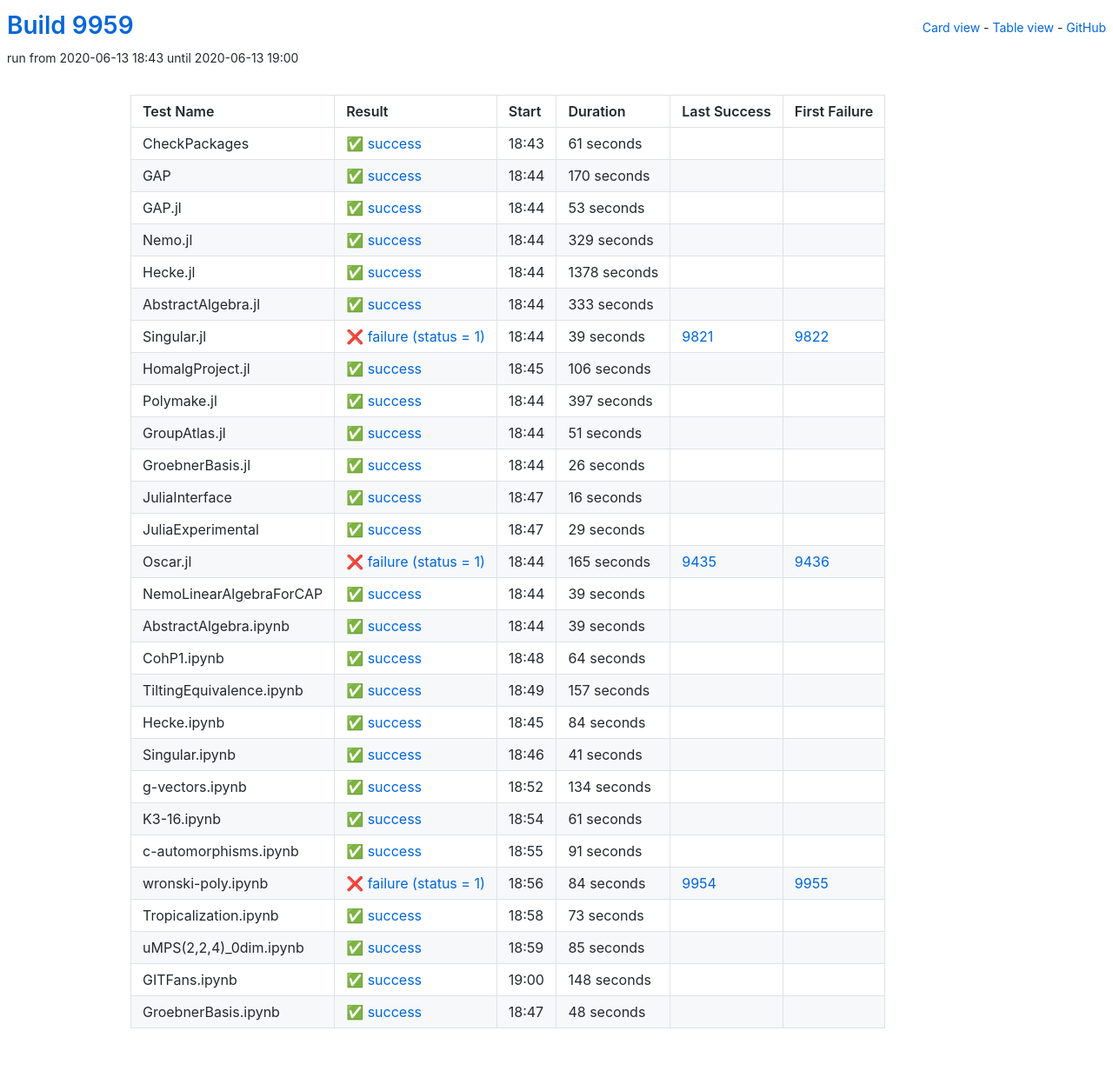
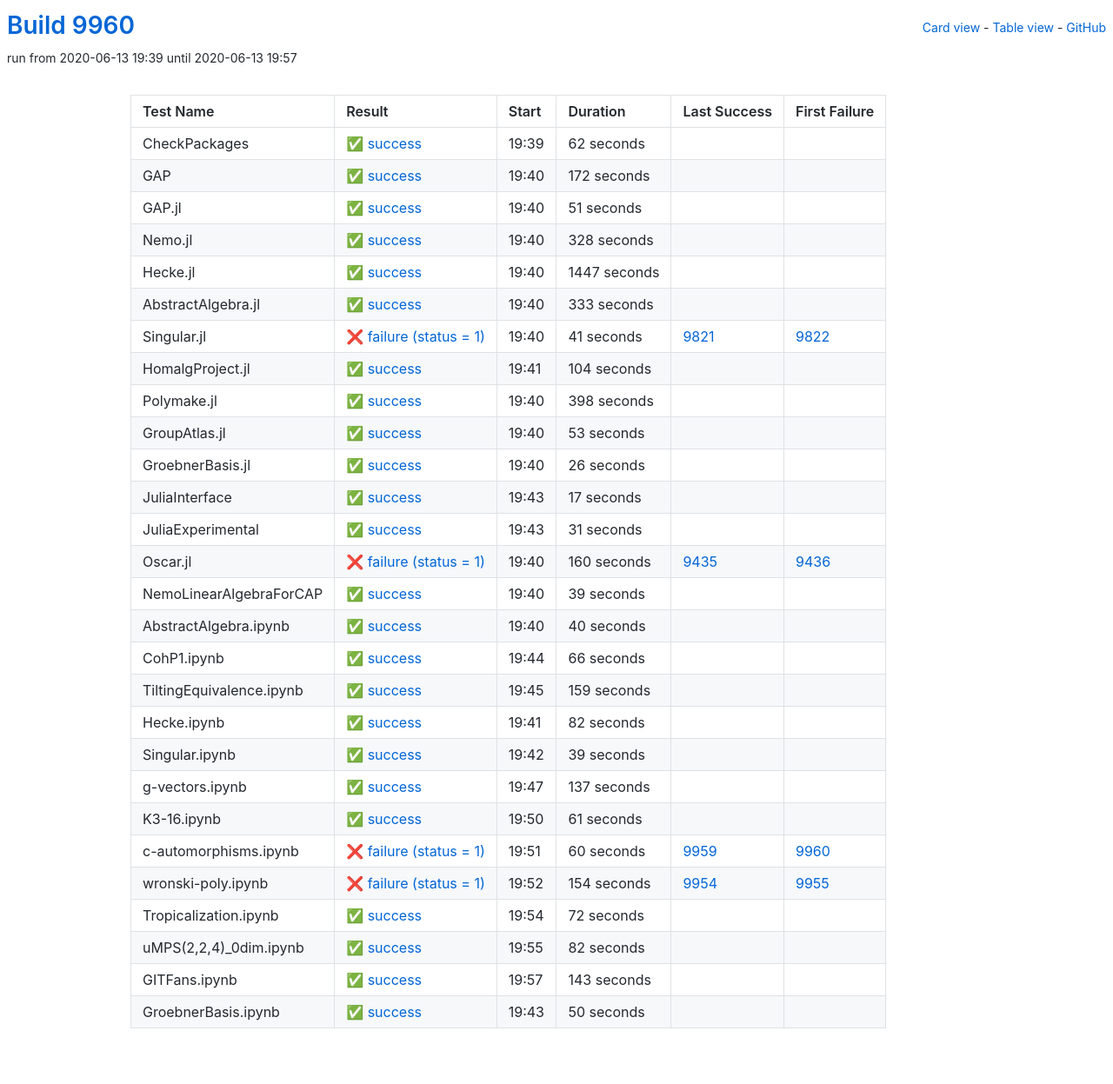
Before and after one commit to oscar-system/oscar-ci-status, a Jekyll site: the page built from table.html, in a window 1280 px wide. Shown: the whole page at 87% size. Built offline with Jekyll 4.4.1, drawn with Linux system fonts in a browser that asks for light colours.

Commit message:
Build #9960

```diff
--- a/_data/ci.yml
+++ b/_data/ci.yml
@@ -1,6 +1,6 @@
 ---
-build: 9959
-build_url: https://oscarci.mathematik.uni-kl.de/job/oscar/9959/
+build: 9960
+build_url: https://oscarci.mathematik.uni-kl.de/job/oscar/9960/
 job: oscar
 organization: oscar-system
 repo: oscar-ci-status
@@ -8,68 +8,68 @@ repourl: https://github.com/oscar-system/oscar-ci-status
 tests:
 - name: CheckPackages
   id: checkpackages
-  log: https://oscarci.mathematik.uni-kl.de/job/oscar/9959/artifact/logs/build-9959/CheckPackages.log
-  start: 2020-06-13 18:43
+  log: https://oscarci.mathematik.uni-kl.de/job/oscar/9960/artifact/logs/build-9960/CheckPackages.log
+  start: 2020-06-13 19:39
   success: true
   exitcode: 0
   status: success
-  duration: 61
+  duration: 62
   last_success: false
   last_success_url:
   first_failure: false
   first_failure_url:
 - name: GAP
   id: gap
-  log: https://oscarci.mathematik.uni-kl.de/job/oscar/9959/artifact/logs/build-9959/GAP.log
-  start: 2020-06-13 18:44
+  log: https://oscarci.mathematik.uni-kl.de/job/oscar/9960/artifact/logs/build-9960/GAP.log
+  start: 2020-06-13 19:40
   success: true
   exitcode: 0
   status: success
-  duration: 170
+  duration: 172
   last_success: false
   last_success_url:
   first_failure: false
   first_failure_url:
 - name: GAP.jl
   id: gap-jl
-  log: https://oscarci.mathematik.uni-kl.de/job/oscar/9959/artifact/logs/build-9959/GAP.jl.log
-  start: 2020-06-13 18:44
+  log: https://oscarci.mathematik.uni-kl.de/job/oscar/9960/artifact/logs/build-9960/GAP.jl.log
+  start: 2020-06-13 19:40
   success: true
   exitcode: 0
   status: success
-  duration: 53
+  duration: 51
   last_success: false
   last_success_url:
   first_failure: false
   first_failure_url:
 - name: Nemo.jl
   id: nemo-jl
-  log: https://oscarci.mathematik.uni-kl.de/job/oscar/9959/artifact/logs/build-9959/Nemo.jl.log
-  start: 2020-06-13 18:44
+  log: https://oscarci.mathematik.uni-kl.de/job/oscar/9960/artifact/logs/build-9960/Nemo.jl.log
+  start: 2020-06-13 19:40
   success: true
   exitcode: 0
   status: success
-  duration: 329
+  duration: 328
   last_success: false
   last_success_url:
   first_failure: false
   first_failure_url:
 - name: Hecke.jl
   id: hecke-jl
-  log: https://oscarci.mathematik.uni-kl.de/job/oscar/9959/artifact/logs/build-9959/Hecke.jl.log
-  start: 2020-06-13 18:44
+  log: https://oscarci.mathematik.uni-kl.de/job/oscar/9960/artifact/logs/build-9960/Hecke.jl.log
+  start: 2020-06-13 19:40
   success: true
   exitcode: 0
   status: success
-  duration: 1378
+  duration: 1447
   last_success: false
   last_success_url:
   first_failure: false
   first_failure_url:
 - name: AbstractAlgebra.jl
   id: abstractalgebra-jl
-  log: https://oscarci.mathematik.uni-kl.de/job/oscar/9959/artifact/logs/build-9959/AbstractAlgebra.jl.log
-  start: 2020-06-13 18:44
+  log: https://oscarci.mathematik.uni-kl.de/job/oscar/9960/artifact/logs/build-9960/AbstractAlgebra.jl.log
+  start: 2020-06-13 19:40
   success: true
   exitcode: 0
   status: success
@@ -80,56 +80,56 @@ tests:
   first_failure_url:
 - name: Singular.jl
   id: singular-jl
-  log: https://oscarci.mathematik.uni-kl.de/job/oscar/9959/artifact/logs/build-9959/Singular.jl.log
-  start: 2020-06-13 18:44
+  log: https://oscarci.mathematik.uni-kl.de/job/oscar/9960/artifact/logs/build-9960/Singular.jl.log
+  start: 2020-06-13 19:40
   success: false
   exitcode: 1
   status: failure
-  duration: 39
+  duration: 41
   last_success: 9821
   last_success_url: https://oscarci.mathematik.uni-kl.de/job/oscar/9821/
   first_failure: 9822
   first_failure_url: https://oscarci.mathematik.uni-kl.de/job/oscar/9822/
 - name: HomalgProject.jl
   id: homalgproject-jl
-  log: https://oscarci.mathematik.uni-kl.de/job/oscar/9959/artifact/logs/build-9959/HomalgProject.jl.log
-  start: 2020-06-13 18:45
+  log: https://oscarci.mathematik.uni-kl.de/job/oscar/9960/artifact/logs/build-9960/HomalgProject.jl.log
+  start: 2020-06-13 19:41
   success: true
   exitcode: 0
   status: success
-  duration: 106
+  duration: 104
   last_success: false
   last_success_url:
   first_failure: false
   first_failure_url:
 - name: Polymake.jl
   id: polymake-jl
-  log: https://oscarci.mathematik.uni-kl.de/job/oscar/9959/artifact/logs/build-9959/Polymake.jl.log
-  start: 2020-06-13 18:44
+  log: https://oscarci.mathematik.uni-kl.de/job/oscar/9960/artifact/logs/build-9960/Polymake.jl.log
+  start: 2020-06-13 19:40
   success: true
   exitcode: 0
   status: success
-  duration: 397
+  duration: 398
   last_success: false
   last_success_url:
   first_failure: false
   first_failure_url:
 - name: GroupAtlas.jl
   id: groupatlas-jl
-  log: https://oscarci.mathematik.uni-kl.de/job/oscar/9959/artifact/logs/build-9959/GroupAtlas.jl.log
-  start: 2020-06-13 18:44
+  log: https://oscarci.mathematik.uni-kl.de/job/oscar/9960/artifact/logs/build-9960/GroupAtlas.jl.log
+  start: 2020-06-13 19:40
   success: true
   exitcode: 0
   status: success
-  duration: 51
+  duration: 53
   last_success: false
   last_success_url:
   first_failure: false
   first_failure_url:
 - name: GroebnerBasis.jl
   id: groebnerbasis-jl
-  log: https://oscarci.mathematik.uni-kl.de/job/oscar/9959/artifact/logs/build-9959/GroebnerBasis.jl.log
-  start: 2020-06-13 18:44
+  log: https://oscarci.mathematik.uni-kl.de/job/oscar/9960/artifact/logs/build-9960/GroebnerBasis.jl.log
+  start: 2020-06-13 19:40
   success: true
   exitcode: 0
   status: success
@@ -140,44 +140,44 @@ tests:
   first_failure_url:
 - name: JuliaInterface
   id: juliainterface
-  log: https://oscarci.mathematik.uni-kl.de/job/oscar/9959/artifact/logs/build-9959/JuliaInterface.log
-  start: 2020-06-13 18:47
+  log: https://oscarci.mathematik.uni-kl.de/job/oscar/9960/artifact/logs/build-9960/JuliaInterface.log
+  start: 2020-06-13 19:43
   success: true
   exitcode: 0
   status: success
-  duration: 16
+  duration: 17
   last_success: false
   last_success_url:
   first_failure: false
   first_failure_url:
 - name: JuliaExperimental
   id: juliaexperimental
-  log: https://oscarci.mathematik.uni-kl.de/job/oscar/9959/artifact/logs/build-9959/JuliaExperimental.log
-  start: 2020-06-13 18:47
+  log: https://oscarci.mathematik.uni-kl.de/job/oscar/9960/artifact/logs/build-9960/JuliaExperimental.log
+  start: 2020-06-13 19:43
   success: true
   exitcode: 0
   status: success
-  duration: 29
+  duration: 31
   last_success: false
   last_success_url:
   first_failure: false
   first_failure_url:
 - name: Oscar.jl
   id: oscar-jl
-  log: https://oscarci.mathematik.uni-kl.de/job/oscar/9959/artifact/logs/build-9959/Oscar.jl.log
-  start: 2020-06-13 18:44
+  log: https://oscarci.mathematik.uni-kl.de/job/oscar/9960/artifact/logs/build-9960/Oscar.jl.log
+  start: 2020-06-13 19:40
   success: false
   exitcode: 1
   status: failure
-  duration: 165
+  duration: 160
   last_success: 9435
   last_success_url: https://oscarci.mathematik.uni-kl.de/job/oscar/9435/
   first_failure: 9436
   first_failure_url: https://oscarci.mathematik.uni-kl.de/job/oscar/9436/
 - name: NemoLinearAlgebraForCAP
   id: nemolinearalgebraforcap
-  log: https://oscarci.mathematik.uni-kl.de/job/oscar/9959/artifact/logs/build-9959/NemoLinearAlgebraForCAP.log
-  start: 2020-06-13 18:44
+  log: https://oscarci.mathematik.uni-kl.de/job/oscar/9960/artifact/logs/build-9960/NemoLinearAlgebraForCAP.log
+  start: 2020-06-13 19:40
   success: true
   exitcode: 0
   status: success
@@ -188,8 +188,56 @@ tests:
   first_failure_url:
 - name: AbstractAlgebra.ipynb
   id: abstractalgebra-ipynb
-  log: https://oscarci.mathematik.uni-kl.de/job/oscar/9959/artifact/logs/build-9959/AbstractAlgebra.ipynb.log
-  start: 2020-06-13 18:44
+  log: https://oscarci.mathematik.uni-kl.de/job/oscar/9960/artifact/logs/build-9960/AbstractAlgebra.ipynb.log
+  start: 2020-06-13 19:40
+  success: true
+  exitcode: 0
+  status: success
+  duration: 40
+  last_success: false
+  last_success_url:
+  first_failure: false
+  first_failure_url:
+- name: CohP1.ipynb
+  id: cohp1-ipynb
+  log: https://oscarci.mathematik.uni-kl.de/job/oscar/9960/artifact/logs/build-9960/CohP1.ipynb.log
+  start: 2020-06-13 19:44
+  success: true
+  exitcode: 0
+  status: success
+  duration: 66
+  last_success: false
+  last_success_url:
+  first_failure: false
+  first_failure_url:
+- name: TiltingEquivalence.ipynb
+  id: tiltingequivalence-ipynb
+  log: https://oscarci.mathematik.uni-kl.de/job/oscar/9960/artifact/logs/build-9960/TiltingEquivalence.ipynb.log
+  start: 2020-06-13 19:45
+  success: true
+  exitcode: 0
+  status: success
+  duration: 159
+  last_success: false
+  last_success_url:
+  first_failure: false
+  first_failure_url:
+- name: Hecke.ipynb
+  id: hecke-ipynb
+  log: https://oscarci.mathematik.uni-kl.de/job/oscar/9960/artifact/logs/build-9960/Hecke.ipynb.log
+  start: 2020-06-13 19:41
+  success: true
+  exitcode: 0
+  status: success
+  duration: 82
+  last_success: false
+  last_success_url:
+  first_failure: false
+  first_failure_url:
+- name: Singular.ipynb
+  id: singular-ipynb
+  log: https://oscarci.mathematik.uni-kl.de/job/oscar/9960/artifact/logs/build-9960/Singular.ipynb.log
+  start: 2020-06-13 19:42
   success: true
   exitcode: 0
   status: success
@@ -198,70 +246,22 @@ tests:
   last_success_url:
   first_failure: false
   first_failure_url:
-- name: CohP1.ipynb
-  id: cohp1-ipynb
-  log: https://oscarci.mathematik.uni-kl.de/job/oscar/9959/artifact/logs/build-9959/CohP1.ipynb.log
-  start: 2020-06-13 18:48
+- name: g-vectors.ipynb
+  id: g-vectors-ipynb
+  log: https://oscarci.mathematik.uni-kl.de/job/oscar/9960/artifact/logs/build-9960/g-vectors.ipynb.log
+  start: 2020-06-13 19:47
   success: true
   exitcode: 0
   status: success
-  duration: 64
-  last_success: false
-  last_success_url:
-  first_failure: false
-  first_failure_url:
-- name: TiltingEquivalence.ipynb
-  id: tiltingequivalence-ipynb
-  log: https://oscarci.mathematik.uni-kl.de/job/oscar/9959/artifact/logs/build-9959/TiltingEquivalence.ipynb.log
-  start: 2020-06-13 18:49
-  success: true
-  exitcode: 0
-  status: success
-  duration: 157
-  last_success: false
-  last_success_url:
-  first_failure: false
-  first_failure_url:
-- name: Hecke.ipynb
-  id: hecke-ipynb
-  log: https://oscarci.mathematik.uni-kl.de/job/oscar/9959/artifact/logs/build-9959/Hecke.ipynb.log
-  start: 2020-06-13 18:45
-  success: true
-  exitcode: 0
-  status: success
-  duration: 84
-  last_success: false
-  last_success_url:
-  first_failure: false
-  first_failure_url:
-- name: Singular.ipynb
-  id: singular-ipynb
-  log: https://oscarci.mathematik.uni-kl.de/job/oscar/9959/artifact/logs/build-9959/Singular.ipynb.log
-  start: 2020-06-13 18:46
-  success: true
-  exitcode: 0
-  status: success
-  duration: 41
-  last_success: false
-  last_success_url:
-  first_failure: false
-  first_failure_url:
-- name: g-vectors.ipynb
-  id: g-vectors-ipynb
-  log: https://oscarci.mathematik.uni-kl.de/job/oscar/9959/artifact/logs/build-9959/g-vectors.ipynb.log
-  start: 2020-06-13 18:52
-  success: true
-  exitcode: 0
-  status: success
-  duration: 134
+  duration: 137
   last_success: false
   last_success_url:
   first_failure: false
   first_failure_url:
 - name: K3-16.ipynb
   id: k3-16-ipynb
-  log: https://oscarci.mathematik.uni-kl.de/job/oscar/9959/artifact/logs/build-9959/K3-16.ipynb.log
-  start: 2020-06-13 18:54
+  log: https://oscarci.mathematik.uni-kl.de/job/oscar/9960/artifact/logs/build-9960/K3-16.ipynb.log
+  start: 2020-06-13 19:50
   success: true
   exitcode: 0
   status: success
@@ -272,72 +272,72 @@ tests:
   first_failure_url:
 - name: c-automorphisms.ipynb
   id: c-automorphisms-ipynb
-  log: https://oscarci.mathematik.uni-kl.de/job/oscar/9959/artifact/logs/build-9959/c-automorphisms.ipynb.log
-  start: 2020-06-13 18:55
-  success: true
-  exitcode: 0
-  status: success
-  duration: 91
-  last_success: false
-  last_success_url:
-  first_failure: false
-  first_failure_url:
-- name: wronski-poly.ipynb
-  id: wronski-poly-ipynb
-  log: https://oscarci.mathematik.uni-kl.de/job/oscar/9959/artifact/logs/build-9959/wronski-poly.ipynb.log
-  start: 2020-06-13 18:56
+  log: https://oscarci.mathematik.uni-kl.de/job/oscar/9960/artifact/logs/build-9960/c-automorphisms.ipynb.log
+  start: 2020-06-13 19:51
   success: false
   exitcode: 1
   status: failure
-  duration: 84
+  duration: 60
+  last_success: 9959
+  last_success_url: https://oscarci.mathematik.uni-kl.de/job/oscar/9959/
+  first_failure: 9960
+  first_failure_url: https://oscarci.mathematik.uni-kl.de/job/oscar/9960/
+- name: wronski-poly.ipynb
+  id: wronski-poly-ipynb
+  log: https://oscarci.mathematik.uni-kl.de/job/oscar/9960/artifact/logs/build-9960/wronski-poly.ipynb.log
+  start: 2020-06-13 19:52
+  success: false
+  exitcode: 1
+  status: failure
+  duration: 154
   last_success: 9954
   last_success_url: https://oscarci.mathematik.uni-kl.de/job/oscar/9954/
   first_failure: 9955
   first_failure_url: https://oscarci.mathematik.uni-kl.de/job/oscar/9955/
 - name: Tropicalization.ipynb
   id: tropicalization-ipynb
-  log: https://oscarci.mathematik.uni-kl.de/job/oscar/9959/artifact/logs/build-9959/Tropicalization.ipynb.log
-  start: 2020-06-13 18:58
+  log: https://oscarci.mathematik.uni-kl.de/job/oscar/9960/artifact/logs/build-9960/Tropicalization.ipynb.log
+  start: 2020-06-13 19:54
   success: true
   exitcode: 0
   status: success
-  duration: 73
+  duration: 72
   last_success: false
   last_success_url:
   first_failure: false
   first_failure_url:
 - name: uMPS(2,2,4)_0dim.ipynb
   id: umps-2-2-4-0dim-ipynb
-  log: https://oscarci.mathematik.uni-kl.de/job/oscar/9959/artifact/logs/build-9959/uMPS-2-2-4-_0dim.ipynb.log
-  start: 2020-06-13 18:59
+  log: https://oscarci.mathematik.uni-kl.de/job/oscar/9960/artifact/logs/build-9960/uMPS-2-2-4-_0dim.ipynb.log
+  start: 2020-06-13 19:55
   success: true
   exitcode: 0
   status: success
-  duration: 85
+  duration: 82
   last_success: false
   last_success_url:
   first_failure: false
   first_failure_url:
 - name: GITFans.ipynb
   id: gitfans-ipynb
-  log: https://oscarci.mathematik.uni-kl.de/job/oscar/9959/artifact/logs/build-9959/GITFans.ipynb.log
-  start: 2020-06-13 19:00
+  log: https://oscarci.mathematik.uni-kl.de/job/oscar/9960/artifact/logs/build-9960/GITFans.ipynb.log
+  start: 2020-06-13 19:57
   success: true
   exitcode: 0
   status: success
-  duration: 148
+  duration: 143
   last_success: false
   last_success_url:
   first_failure: false
   first_failure_url:
 - name: GroebnerBasis.ipynb
   id: groebnerbasis-ipynb
-  log: https://oscarci.mathematik.uni-kl.de/job/oscar/9959/artifact/logs/build-9959/GroebnerBasis.ipynb.log
-  start: 2020-06-13 18:47
+  log: https://oscarci.mathematik.uni-kl.de/job/oscar/9960/artifact/logs/build-9960/GroebnerBasis.ipynb.log
+  start: 2020-06-13 19:43
   success: true
   exitcode: 0
   status: success
-  duration: 48
+  duration: 50
   last_success: false
   last_success_url:
   first_failure: false
```
Also changed, not shown: README.md.
